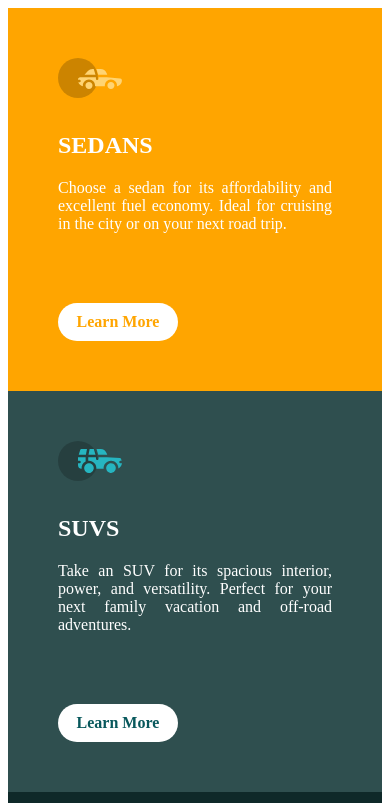
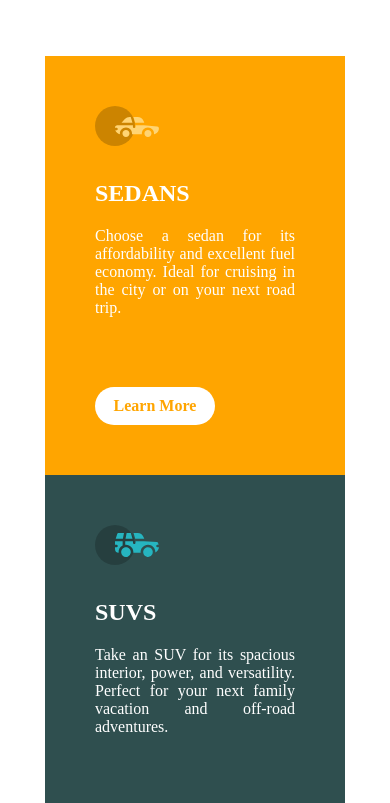
Before and after one commit to AbdiAbsiye/3-column-preview-card-component-main, a plain HTML site: page index.html in a window 390 px wide. Shown: the top 803 px of the page. Drawn offline with Linux system fonts and the light colour scheme.

Commit message:
small changes made

```diff
--- a/index.html
+++ b/index.html
@@ -11,24 +11,33 @@
     .attribution a { color: hsl(228, 45%, 44%); }
   .container{
     display: flex;
+    justify-content: center;
     align-items: center;
     text-align:center;
     text-align: justify;
     color: white;
-    height: 100vh;
+    min-height: 100vh;
+    padding-top: 3rem;
     max-width: 100%;
 
+
   }
-  @media(max-width:767px) and (Min-width:320px){
+  .Sedans-container,
+       .suvs-container,
+        .luxury-container{
+        max-width: 200px;
+       }
+
+  @media(max-width:767px){
        .container{
         flex-direction: column;
-        height: 100vh;
+        min-height: 100vh;
 
        }
        .Sedans-container,
        .suvs-container,
         .luxury-container{
-        max-width: 350px;
+        max-width: 200px;
        }
     }
   .Sedans-container{
```
